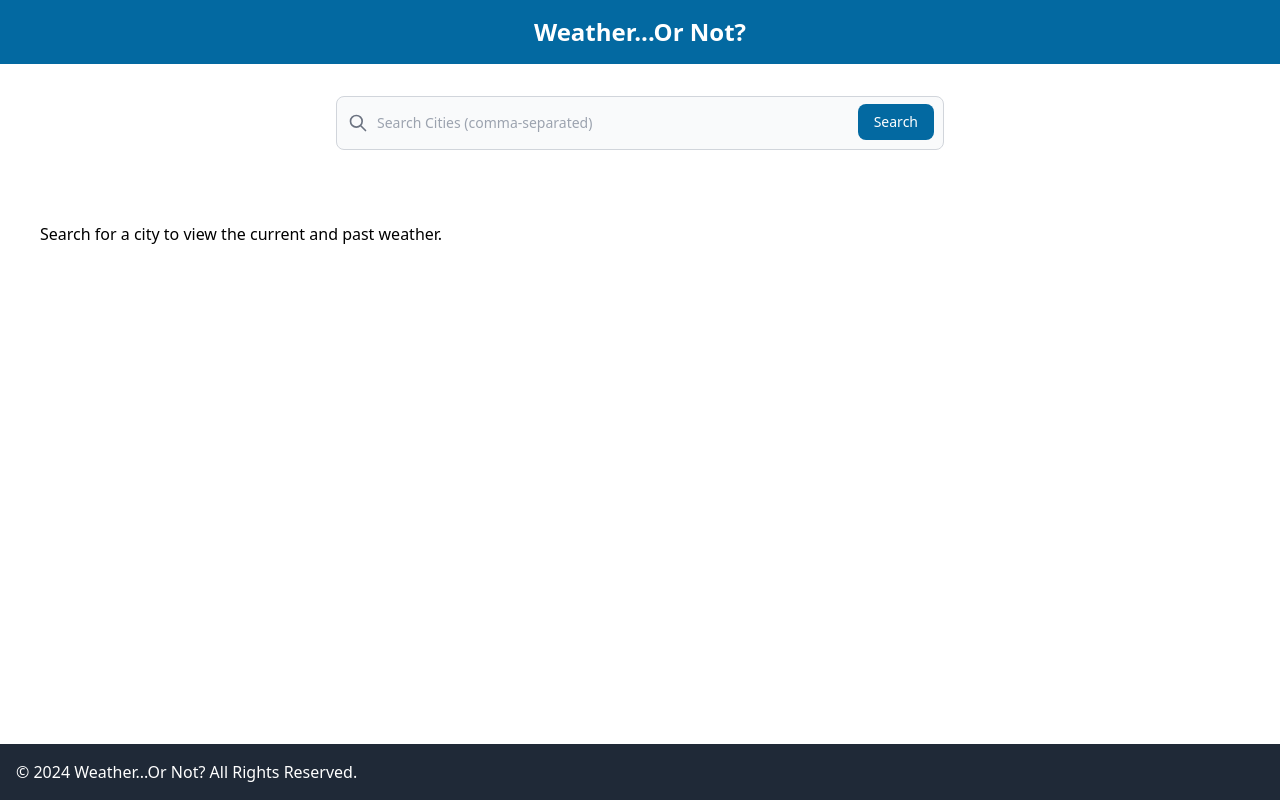
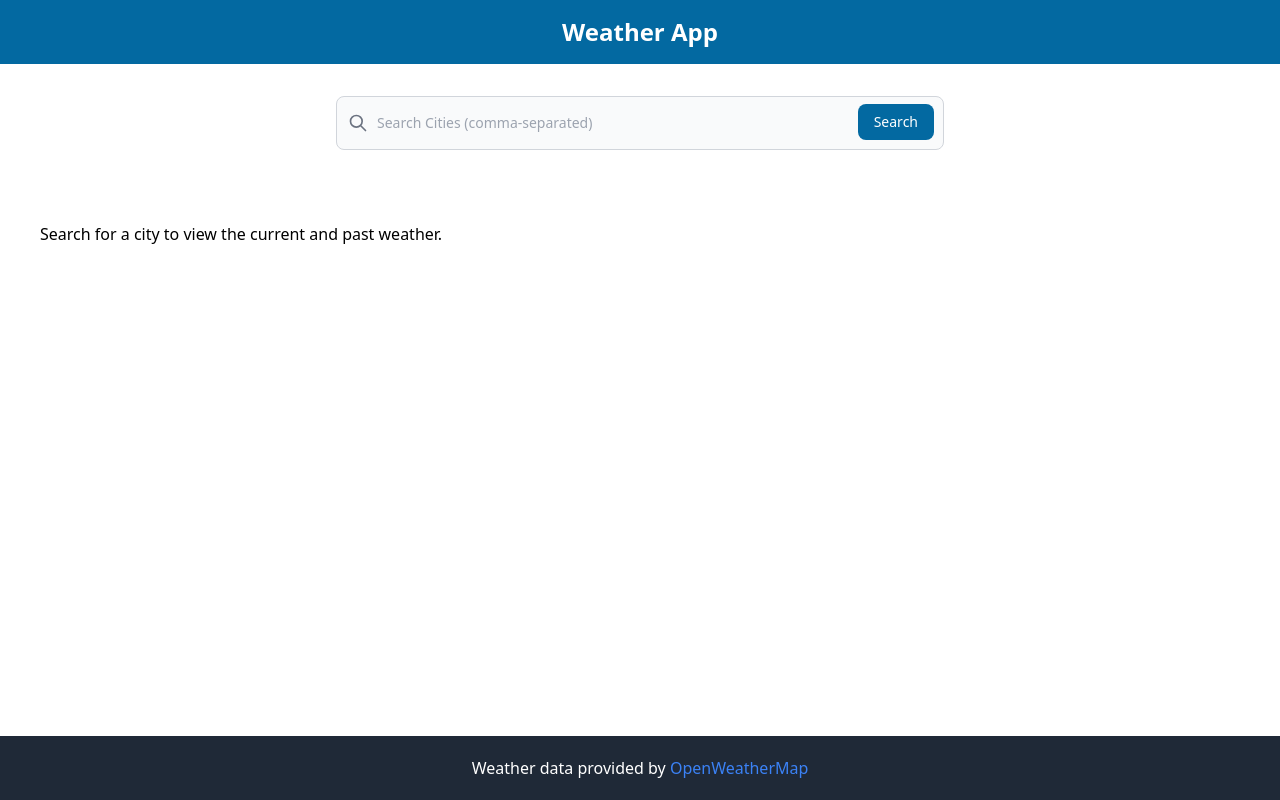
Before and after one commit to gaylem/weather-app, a React app: page / in a window 1280 px wide. Built offline with nearby package versions, Linux system fonts and the light colour scheme.

Commit message:
Change website title

```diff
--- a/public/index.html
+++ b/public/index.html
@@ -3,7 +3,7 @@
   <head>
     <meta charset="UTF-8" />
     <meta name="viewport" content="width=device-width, initial-scale=1.0" />
-    <title>Weather or Not</title>
+    <title>Weather App</title>
   </head>
   <body>
     <div id="root"></div>
--- a/src/Components/Footer.jsx
+++ b/src/Components/Footer.jsx
@@ -2,8 +2,13 @@ import React from 'react';
 
 const Footer = () => {
   return (
-    <footer className='bg-gray-800 text-white p-4'>
-      <p>&copy; 2024 Weather...Or Not? All Rights Reserved.</p>
+    <footer className='flex justify-center items-center bg-gray-800 text-white p-5'>
+      <p>
+        Weather data provided by{' '}
+        <a href='https://openweathermap.org/' className='text-blue-500 hover:underline'>
+          OpenWeatherMap
+        </a>
+      </p>
     </footer>
   );
 };
--- a/src/Components/Header.jsx
+++ b/src/Components/Header.jsx
@@ -4,7 +4,7 @@ function Header() {
   return (
     <header className='bg-sky-700 text-white py-4'>
       <div className='container mx-auto flex justify-center items-center'>
-        <h1 className='text-2xl font-bold'>Weather...Or Not?</h1>
+        <h1 className='text-2xl font-bold'>Weather App</h1>
       </div>
     </header>
   );
```
